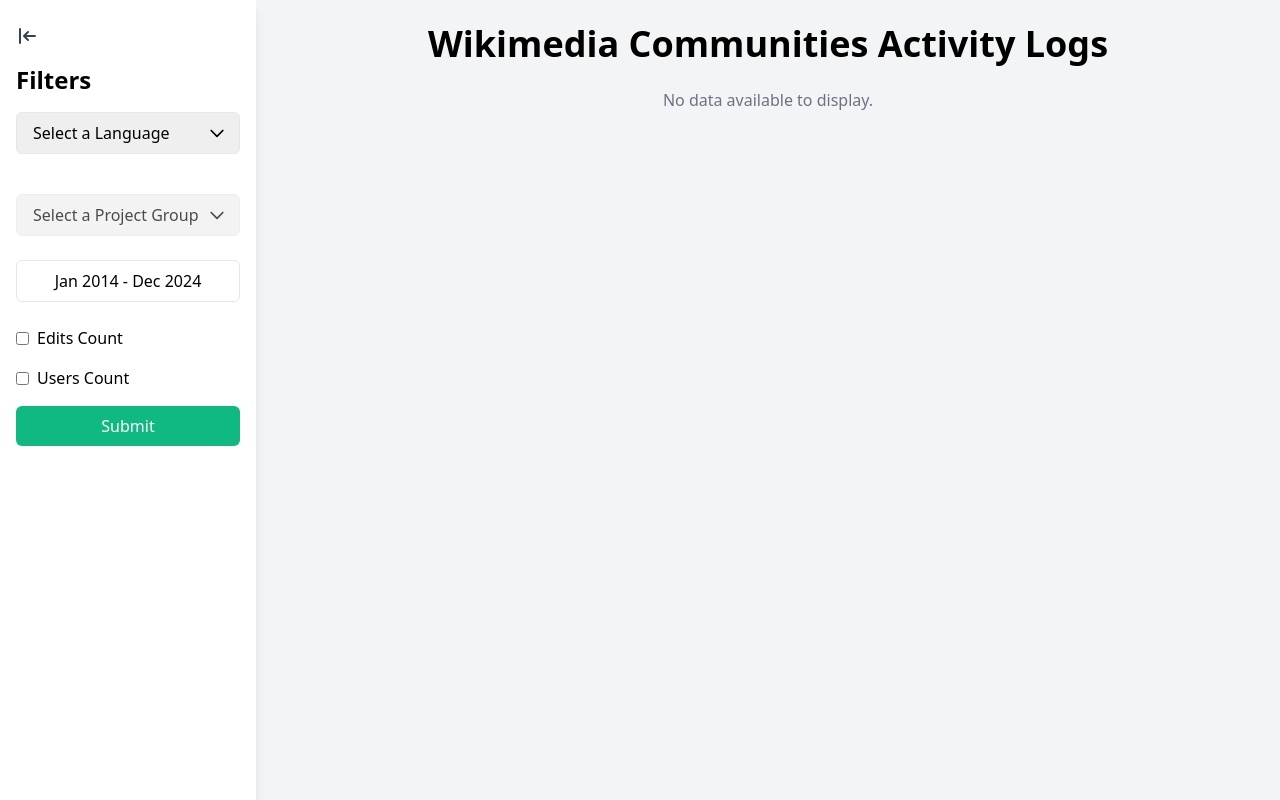
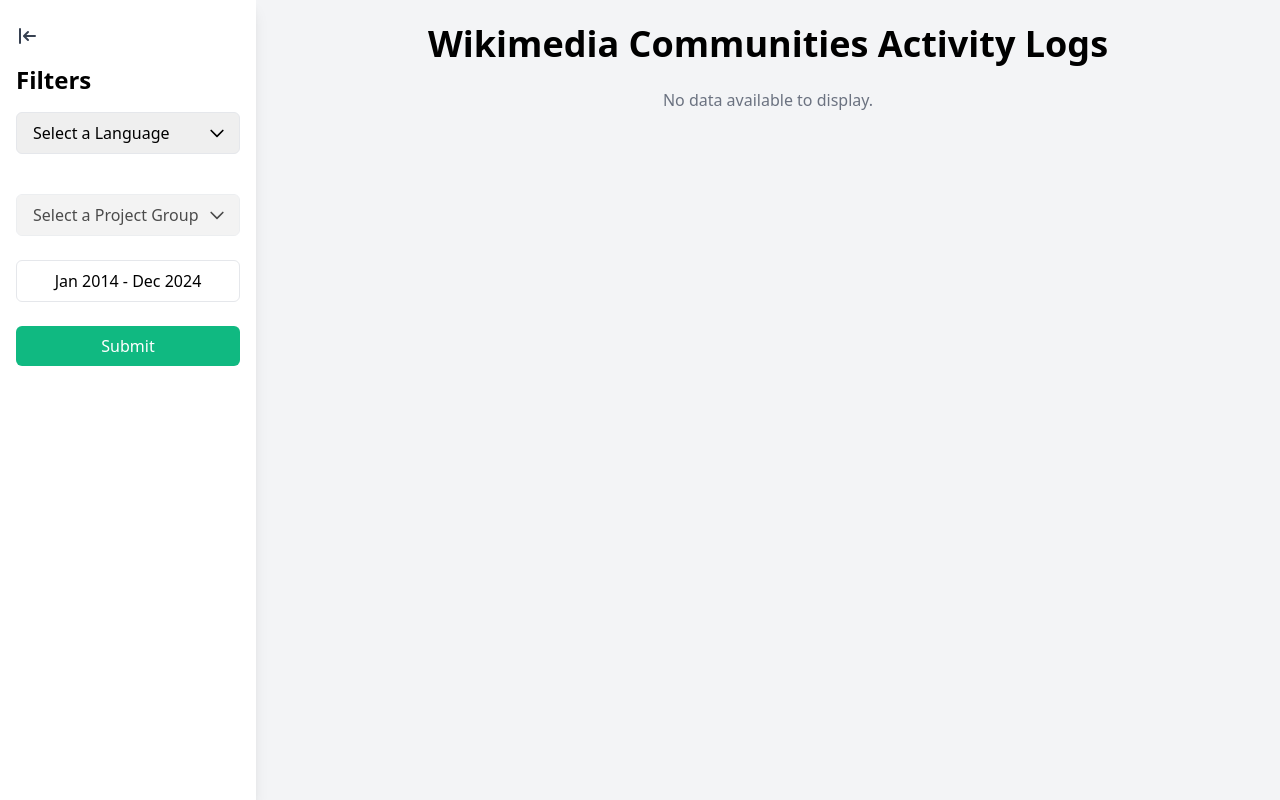
Before and after one commit to naveen28204280/community-activity-alerts, a Flask app: page / in a window 1280 px wide. Run offline with Flask 3, Linux system fonts and the light colour scheme; data that the repository does not hold is empty.

Commit message:
Commented out Filters for now

```diff
--- a/app.py
+++ b/app.py
@@ -1,7 +1,5 @@
 from flask import Flask, render_template, request, jsonify
 from datetime import datetime
-import sqlite3
-import json
 import requests
 import pandas as pd
 
--- a/templates/index.html
+++ b/templates/index.html
@@ -97,8 +97,9 @@
                     </button>
                 </div>
 
+                <!-- TODO -->
                 <!-- Filters Section -->
-                <div class="flex flex-col space-y-4">
+                <!-- <div class="flex flex-col space-y-4">
                     <div class="flex items-center">
                         <input type="checkbox" id="filterEdits" class="mr-2">
                         <label for="filterEdits" class="text-md">Edits Count</label>
@@ -107,7 +108,7 @@
                         <input type="checkbox" id="filterUsers" class="mr-2">
                         <label for="filterUsers" class="text-md">Users Count</label>
                     </div>
-                </div>
+                </div> -->
 
                 <!-- Submit Button -->
                 <div class="mt-4">
@@ -127,7 +128,8 @@
 
             {% if data %}
             <div class="mb-6">
-                <h2 class="text-2xl text-center font-semibold">{{ data|length }} {{ 'Result' if data|length == 1 else 'Results' }} Found</h2>
+                <h2 class="text-2xl text-center font-semibold">{{ data|length }} {{ 'Result' if data|length == 1 else
+                    'Results' }} Found</h2>
             </div>
             <div class="overflow-x-auto">
                 <table class="min-w-full bg-white border border-gray-300">
@@ -308,7 +310,7 @@
         }
 
         function updateDateDisplay() {
-document.getElementById('openDateModal').textContent = `${getDateFromValue(startValue)} - ${getDateFromValue(endValue)}`;
+            document.getElementById('openDateModal').textContent = `${getDateFromValue(startValue)} - ${getDateFromValue(endValue)}`;
         }
 
         // Quick pick functionality
```
